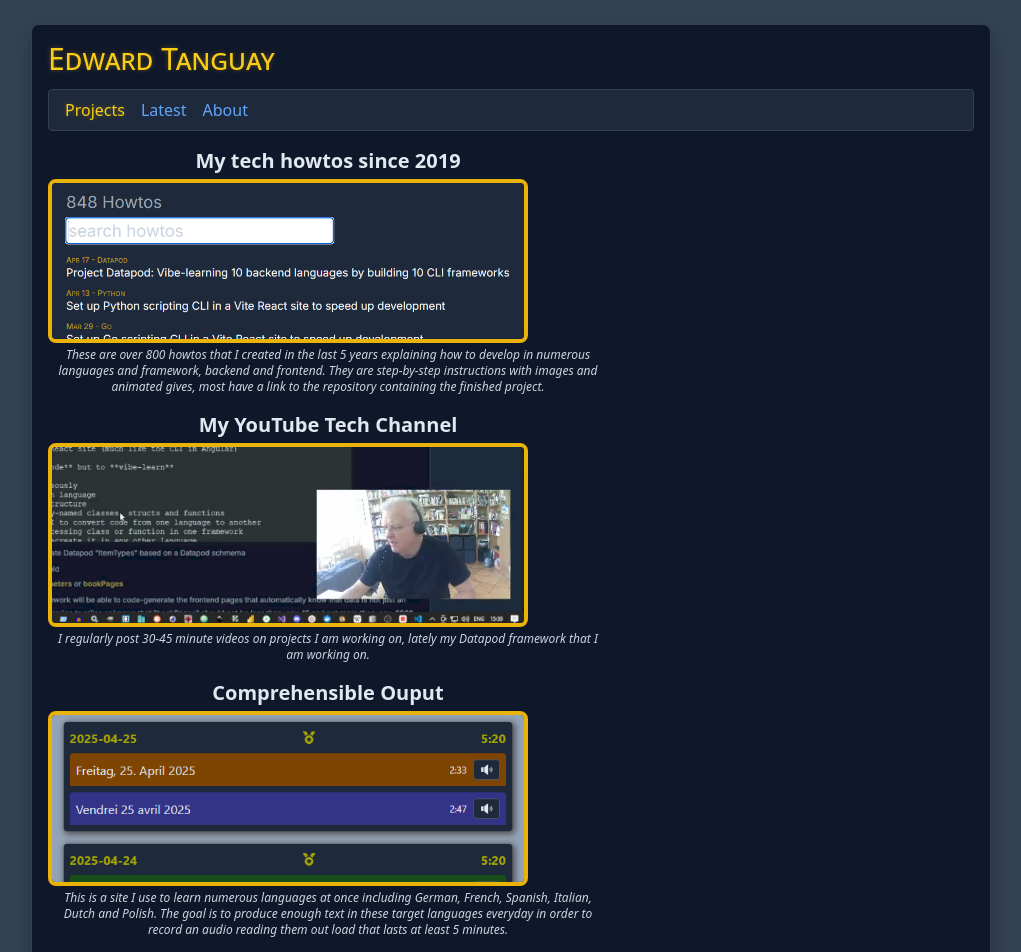
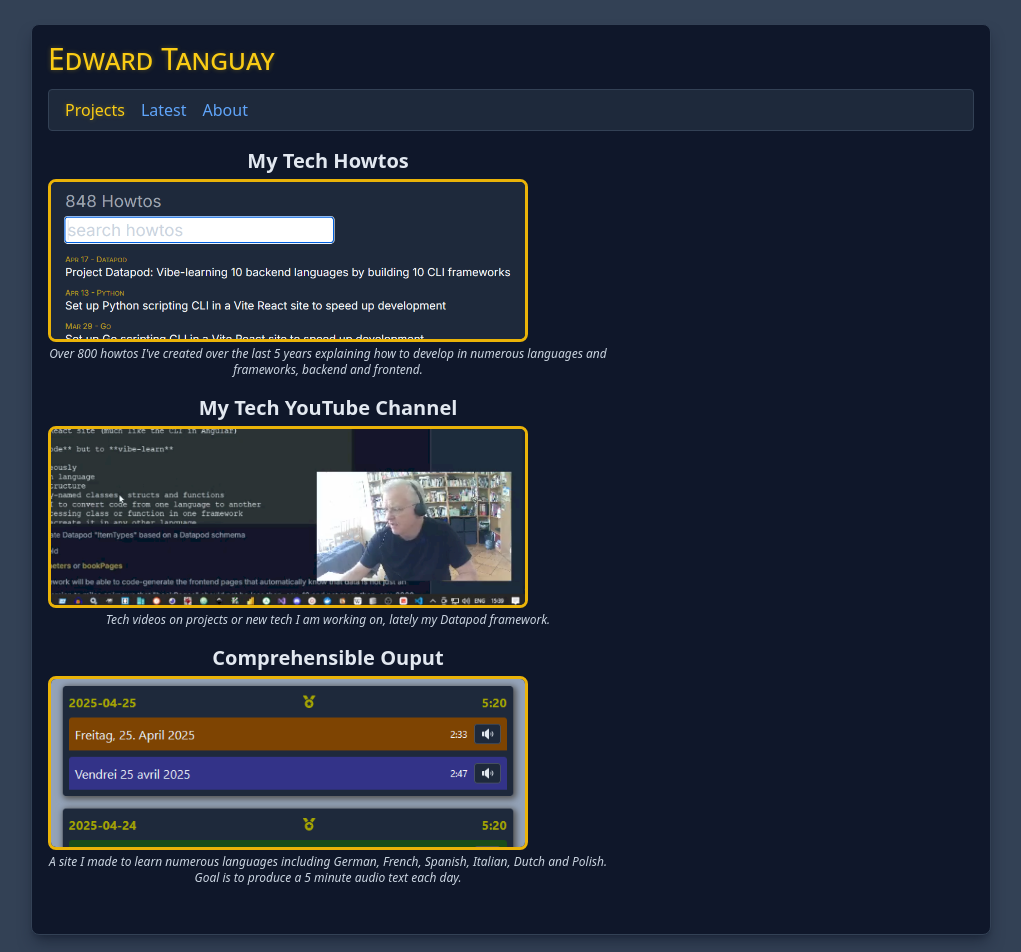
Before and after one commit to edwardtanguay/tanguayinfo, a React (Vite) app: page /projects in a window 1280 px wide. Shown: the top 952 px of the page, without its empty margins (129-1150 px from the left). Built offline with nearby package versions, Linux system fonts and the light colour scheme; what easy-peasy would draw is missing.

Commit message:
text update

```diff
--- a/parseddata/projects.json
+++ b/parseddata/projects.json
@@ -1,20 +1,20 @@
 [
   {
     "idCode": "techHowtos",
-    "title": "My tech howtos since 2019",
+    "title": "My Tech Howtos",
     "url": "https://tanguay-eu.vercel.app/howtos",
-    "body": "These are over 800 howtos that I created in the last 5 years explaining how to develop in numerous languages and framework, backend and frontend. They are step-by-step instructions with images and animated gives, most have a link to the repository containing the finished project."
+    "body": "Over 800 howtos I've created over the last 5 years explaining how to develop in numerous languages and frameworks, backend and frontend."
   },
   {
     "idCode": "youtubeChannel",
-    "title": "My YouTube Tech Channel",
+    "title": "My Tech YouTube Channel",
     "url": "https://www.youtube.com/@edward481",
-    "body": "I regularly post 30-45 minute videos on projects I am working on, lately my Datapod framework that I am working on."
+    "body": "Tech videos on projects or new tech I am working on, lately my Datapod framework."
   },
   {
     "idCode": "compoutput",
     "title": "Comprehensible Ouput",
     "url": "https://comprehensible-output.vercel.app",
-    "body": "This is a site I use to learn numerous languages at once including German, French, Spanish, Italian, Dutch and Polish. The goal is to produce enough text in these target languages everyday in order to record an audio reading them out load that lasts at least 5 minutes."
+    "body": "A site I made to learn numerous languages including German, French, Spanish, Italian, Dutch and Polish. Goal is to produce a 5 minute audio text each day."
   }
 ]
--- a/src/components/ProjectArea.tsx
+++ b/src/components/ProjectArea.tsx
@@ -12,7 +12,7 @@ export const ProjectArea = () => {
 						<h2 className="mb-1 text-xl text-center font-semibold">{project.title}</h2>
 						<img
 							src={`images/${project.idCode}.png`}
-							className="mb-1 w-full md:w-[30rem] border-[.3rem] rounded-lg border-yellow-500"
+							className="mb-1 w-full md:w-[30rem] border-[.2rem] rounded-lg border-yellow-500"
 						/>
 						<p className="italic text- text-xs text-center text-slate-300">{project.body}</p>
 					</div>
```
Also changed, not shown: data/projects.dpod.txt.
